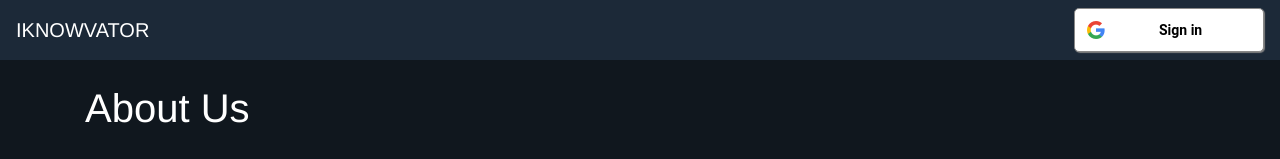
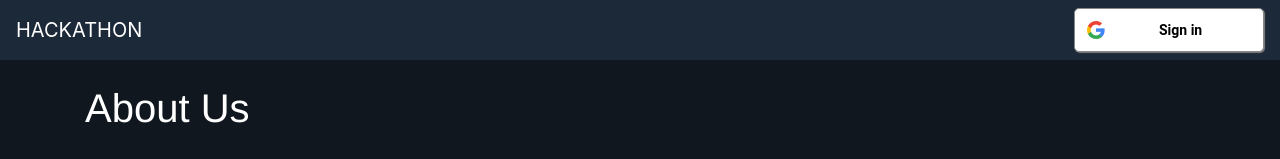
Before and after one commit to mhackyu/TIMEHACK_iKnowVator, a Vue app in the folder client/: page / in a window 1280 px wide. Shown: the top 159 px of the page. Built offline with nearby package versions, Linux system fonts and the light colour scheme.

Commit message:
update name and avatar of chatbot

```diff
--- a/client/public/index.html
+++ b/client/public/index.html
@@ -7,11 +7,11 @@
     <link rel="icon" href="<%= BASE_URL %>favicon.ico">
     <link rel="stylesheet" href="https://stackpath.bootstrapcdn.com/bootstrap/4.2.1/css/bootstrap.min.css">
     <link href="https://fonts.googleapis.com/icon?family=Material+Icons" rel="stylesheet">
-    <title>IKNOWVATOR</title>
+    <title>HACKATHON</title>
   </head>
   <body>
     <noscript>
-      <strong>We're sorry but IKNOWVATOR doesn't work properly without JavaScript enabled. Please enable it to continue.</strong>
+      <strong>We're sorry but HACKATHON doesn't work properly without JavaScript enabled. Please enable it to continue.</strong>
     </noscript>
     <div id="app"></div>
   </body>
--- a/client/src/components/chat/ChatIncoming.vue
+++ b/client/src/components/chat/ChatIncoming.vue
@@ -1,9 +1,8 @@
 <template>
   <div class="incoming_msg">
     <div class="incoming_msg_img">
-      <img src="https://emoji.slack-edge.com/T91BPUL04/jodie_smiley_max/6f1c71bdf2523319.jpg" width="28" height="28">
-    </div>
-    <div class="received_msg">
+      <img class="avatar" src="../img/avatar.png" style="height: 32px; width: 32px;">
+      <div class="received_msg">
       <div class="received_withd_msg">
         <p>{{ msg.message }}</p>
         <div v-if="msg.list.length > 0">
@@ -11,6 +10,8 @@
         </div>
       </div>
     </div>
+    </div>
+
   </div>
 </template>
 
--- a/client/src/components/chat/chat.css
+++ b/client/src/components/chat/chat.css
@@ -1,5 +1,5 @@
 .container{max-width:1170px; margin:auto;}
-img{ max-width:100%; border-radius: 50%;}
+.avatar{ max-width:100%; border-radius: 50%;}
 .inbox_people {
   background: #f8f8f8 none repeat scroll 0 0;
   float: left;
@@ -38,12 +38,14 @@ img{ max-width:100%; border-radius: 50%;}
 
 .incoming_msg_img {
   display: inline-block;
+  width: auto;
+
 }
 .received_msg {
   display: inline-block;
   padding: 0 0 0 10px;
   vertical-align: top;
-  width: 92%;
+  width: auto;
  }
  .received_withd_msg p {
   color: rgba(0, 0, 0, 1);
@@ -62,7 +64,10 @@ img{ max-width:100%; border-radius: 50%;}
 .received_withd_msg {
   border-radius: 30px;
   background: #eee;
+  width: auto;
+  color: #111;
   float: left;
+  position: relative;
 }
 .mesgs {
   padding: 30px 15px 15px 15px;
@@ -75,7 +80,6 @@ img{ max-width:100%; border-radius: 50%;}
   margin: 0;
   color:#fff;
   padding: 5px 10px 5px 12px;
-  width:100%;
   font-family: Helvetica, Arial, sans-serif;
 }
 .incoming_msg{ overflow:hidden; margin:2px;}
@@ -85,7 +89,9 @@ img{ max-width:100%; border-radius: 50%;}
   border-radius: 30px;
   float: right;
   background: #1da1f2;
+  width: auto;
   color: #fff;
+  position: relative;
 }
 .input_msg_write input {
   background: rgba(0, 0, 0, 0) none repeat scroll 0 0;
--- a/client/src/components/nav/NavBar.vue
+++ b/client/src/components/nav/NavBar.vue
@@ -1,17 +1,6 @@
 <template>
   <nav class="navbar navbar-expand-lg navbar-dark fixed-top" style="background-color: #1c2938;">
-    <router-link class="navbar-brand" to="/">IKNOWVATOR</router-link>
-    <button
-      class="navbar-toggler"
-      type="button"
-      data-toggle="collapse"
-      data-target="#navbarCollapse"
-      aria-controls="navbarCollapse"
-      aria-expanded="false"
-      aria-label="Toggle navigation"
-    >
-      <span class="navbar-toggler-icon"></span>
-    </button>
+    <router-link class="navbar-brand" to="/">HACKATHON</router-link>
     <div class="collapse navbar-collapse" id="navbarCollapse">
     </div>
     <div class="mx-auto order-0">
--- a/client/src/components/nav/nav.css
+++ b/client/src/components/nav/nav.css
@@ -1,7 +1,16 @@
 #navbar{
   background: #1c2938;
 }
-
+.navbar-brand {
+  display: inline-block;
+  padding-top: .3125rem;
+  padding-bottom: .3125rem;
+  margin-right: 1rem;
+  font-size: 1.25rem;
+  line-height: inherit;
+  white-space: nowrap;
+  font-family: -apple-system, BlinkMacSystemFont, 'Segoe UI', Roboto, Oxygen, Ubuntu, Cantarell, 'Open Sans', 'Helvetica Neue', sans-serif;
+}
 #customBtn {
   display: inline-block;
   background: white;
--- a/client/src/views/About.vue
+++ b/client/src/views/About.vue
@@ -48,7 +48,7 @@
         </h3>
       </div>
       <div class="col-lg-3 col-sm-6 text-center mb-4">
-        <img class="rounded-circle img-fluid d-block mx-auto" src="https://scontent-hkg3-1.xx.fbcdn.net/v/t1.0-9/39389274_10210040331484777_8839902564800528384_n.jpg?_nc_cat=110&_nc_ht=scontent-hkg3-1.xx&oh=c66cfd301a02e370032397323a7cc60b&oe=5CC9B87C" width="200" height="200" alt="Julie">
+        <img class="rounded-circle img-fluid d-block mx-auto" src="https://scontent-hkg3-1.xx.fbcdn.net/v/t1.0-9/50253075_10210993529074121_2950811719703724032_n.jpg?_nc_cat=110&_nc_ht=scontent-hkg3-1.xx&oh=f7fa2127bd12f35896deffc5aae318e7&oe=5CD0F2A7" width="200" height="200" alt="Julie">
         <h3>Julienne Santos
         </h3>
       </div>
```
Also changed, not shown: client/src/components/img/avatar.png (added).
